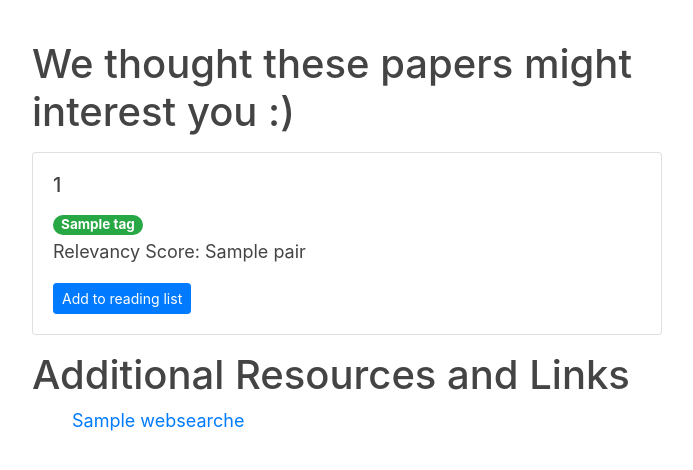
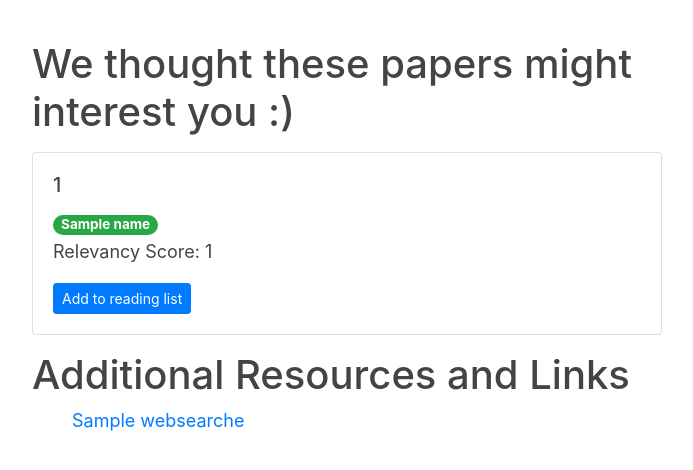
Before and after one commit to catherinelee274/ResearchRecommender, a Flask app: template app/templates/listRecommendations.html in a window 1280 px wide. Shown: the top 470 px of the page, without its empty margins (293-986 px from the left). Run offline with Flask 2, Linux system fonts and the light colour scheme; the template is opened without the code that fills it: most values are stand-ins (such as "Sample title", 1, 10 or a date in 2020); some libraries are stand-ins or nearby versions.

Commit message:
update recs

```diff
--- a/app/templates/listRecommendations.html
+++ b/app/templates/listRecommendations.html
@@ -13,6 +13,27 @@
       padding: 0 10px;
       display: block;
         }
+
+        .loader {
+          border: 16px solid #f3f3f3;
+          border-radius: 50%;
+          border-top: 16px solid #3498db;
+          width: 120px;
+          height: 120px;
+          -webkit-animation: spin 2s linear infinite; /* Safari */
+          animation: spin 2s linear infinite;
+        }
+
+        /* Safari */
+        @-webkit-keyframes spin {
+          0% { -webkit-transform: rotate(0deg); }
+          100% { -webkit-transform: rotate(360deg); }
+        }
+
+        @keyframes spin {
+          0% { transform: rotate(0deg); }
+          100% { transform: rotate(360deg); }
+        }
     </style>
   <script
   src="https://code.jquery.com/jquery-3.4.1.min.js"
@@ -24,20 +45,18 @@
 <h1>We thought these papers might interest you :)</h1>
 <ul style="list-style-type: none;"></ul>
 
-{% if recommendations %}
-  {% for pair in recommendations %}
+{% if combinedRecTag %}
+  {% for triple in combinedRecTag %}
       <div class="card mb-3">
           <img class="card-img-top">
           <div class="card-body">
-            <h5 class="card-title">{{pair.0}}</h5>
-            {% if tags %}
-            {% for tag in tags %}
+            <h5 class="card-title">{{triple.0.0}}</h5>
+            {% for tag in triple.1 %}
             <span class="badge badge-pill badge-success">{{tag}}</span>
             {% endfor %}
-            {% endif %}
 
-            <p> Relevancy Score: {{pair.1}}</p>
-            <button type="submit" id="readingButton" name="readingListButton" value={{pair.0}} class="btn btn-primary btn-sm">Add to reading list</button>
+            <p> Relevancy Score: {{triple.0.1}}</p>
+            <button type="submit" id="readingButton" name="readingListButton" value={{triple.0.0}} class="btn btn-primary btn-sm">Add to reading list</button>
 
           </div>
     </div>
@@ -45,15 +64,21 @@
 {% endif %}
 
 
+<!-- <div class="loader"></div> -->
+
+
   <script>
+  document.getElementById("loader").style.display = "block";
+
     $(document).ready(function() {
       let btn = $("#readingButton")
       btn.click(function(){
+        document.getElementById("loader").style.display = "none";
         $.ajax({
           method:"POST",
           url: "/saveToReadingList",
           data: JSON.stringify({value: btn.val()}),
-          success: function(response, callback){ console.log(response)}
+          success: function(response, callback){ document.getElementById("loader").style.display = "block";}
         })
       });
     });
@@ -66,4 +91,6 @@
     {% endfor %}
 {% endif %}
 <!-- <img src="../static/logo.png"> -->
+
+
 </body>
```
